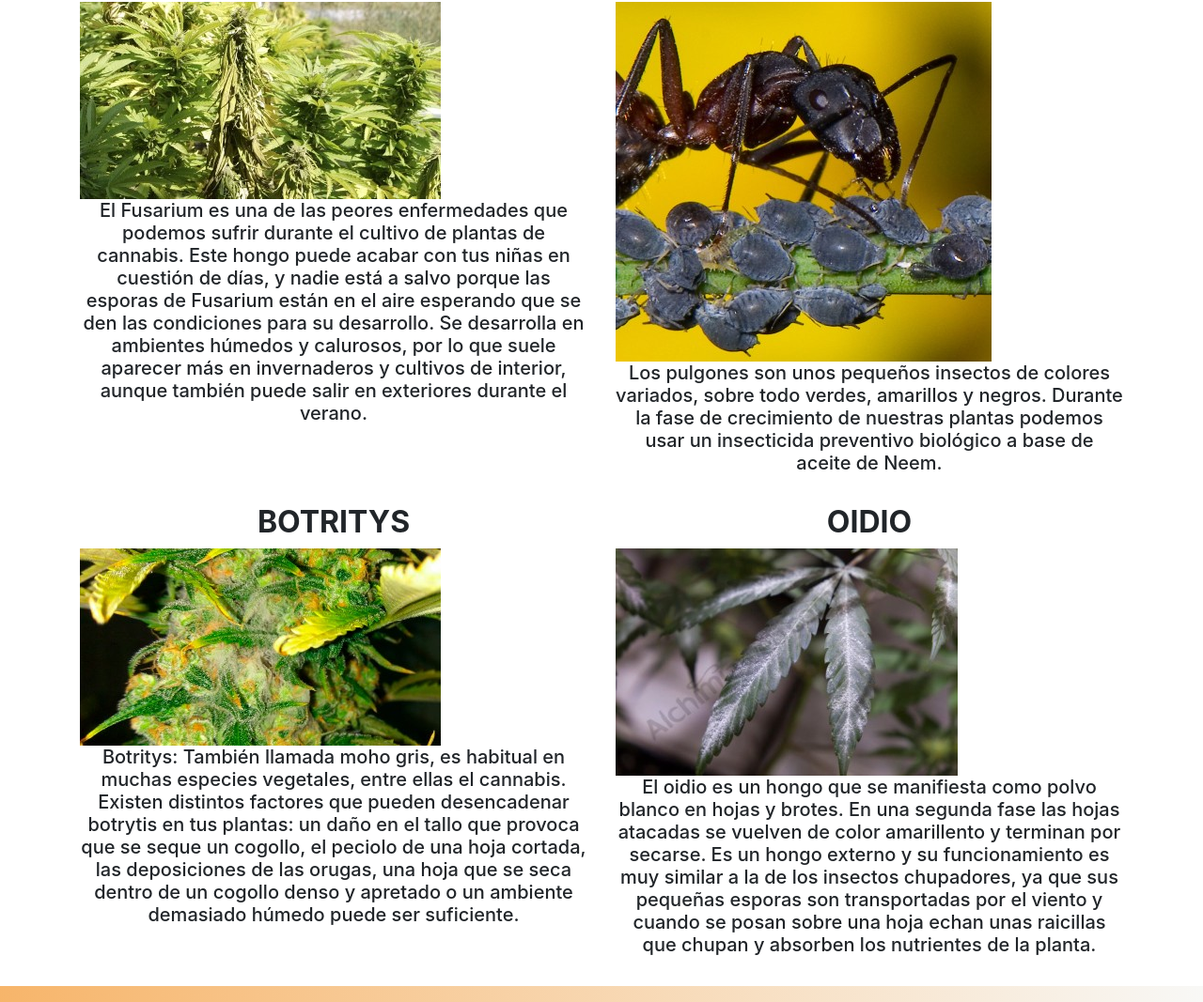
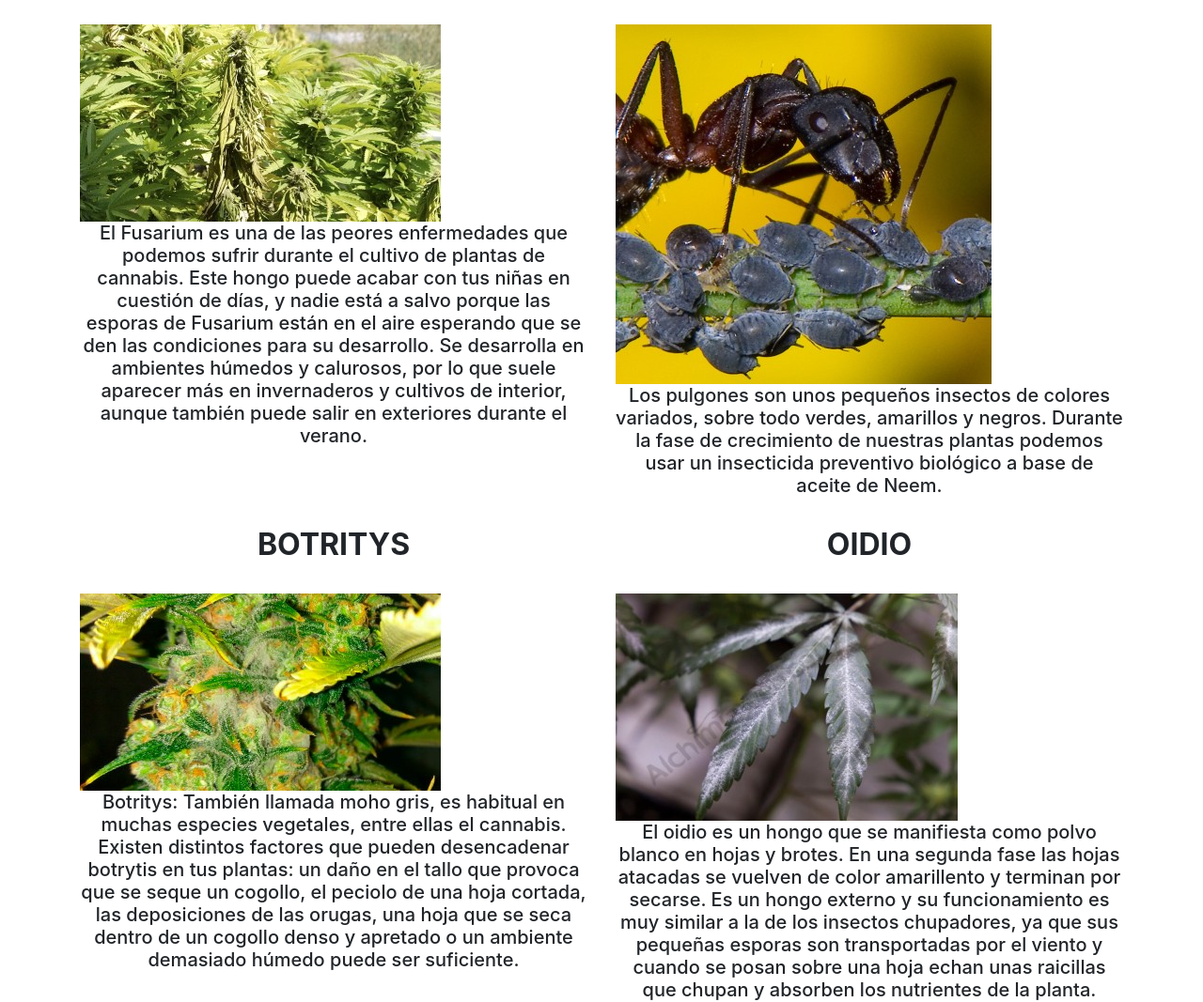
Before and after one commit to totilobato/BoraBoraGrow, a website: page informacion/plagas.html in a window 1280 px wide. Shown: the part 215-1282 px from the top of the page at 94% size. Drawn offline with nearby package versions, Linux system fonts and the light colour scheme.

Commit message:
fin por hoy

```diff
--- a/informacion/plagas.html
+++ b/informacion/plagas.html
@@ -62,25 +62,25 @@
         <h1 class="animate__animated animate__bounce">PLAGAS</h1><br>
         <div class="container">
             <div class="row">
-            <div data-aos="fade-right" class="col"><h2>FUSARYUM</h2>
+            <div data-aos="fade-right" class="col"><h2>FUSARYUM</h2><br>
                 <img  class="img-fluid" src="../assets/images/fusaryum1.jpg" alt="fusaryum">
                 <h5>El Fusarium es una de las peores enfermedades que podemos sufrir durante el cultivo de plantas de cannabis. Este hongo puede acabar con tus niñas en cuestión de días, y nadie está a salvo porque las esporas de Fusarium están en el aire esperando que se den las condiciones para su desarrollo.
                     Se desarrolla en ambientes húmedos y calurosos, por lo que suele aparecer más en invernaderos y cultivos de interior, aunque también puede salir en exteriores durante el verano.
                 </h5>
             </div>
-            <div data-aos="fade-left" class="col"><H2>PULGÓN</H2>
+            <div data-aos="fade-left" class="col"><H2>PULGÓN</H2><br>
                 <img  class="img-fluid" src="../assets/images/pulgon.jpg" alt="pulgon">
                 <h5>Los pulgones son unos pequeños insectos de colores variados, sobre todo verdes, amarillos y negros.
                     Durante la fase de crecimiento de nuestras plantas podemos usar un insecticida preventivo biológico a base de aceite de Neem.</h5>
             </div>
             <div class="w-100"></div><br>
-            <div data-aos="fade-right" class="col"><h2>BOTRITYS</h2>
+            <div data-aos="fade-right" class="col"><h2>BOTRITYS</h2><br>
                 <img class="img-fluid" src="../assets/images/botritys1.jpg" alt="botritys">
                 <h5>Botritys: También llamada moho gris, es habitual en muchas especies vegetales, entre ellas el cannabis.
                     Existen distintos factores que pueden desencadenar botrytis en tus plantas: un daño en el tallo que provoca que se seque un cogollo, el peciolo de una hoja cortada, las deposiciones de las orugas, una hoja que se seca dentro de un cogollo denso y apretado o un ambiente demasiado húmedo puede ser suficiente.
                 </h5>
             </div>
-            <div data-aos="fade-left" class="col"><h2>OIDIO</h2>
+            <div data-aos="fade-left" class="col"><h2>OIDIO</h2><br>
                 <img class="img-fluid" src="../assets/images/oidio1.jpg" alt="oidio">
                 <h5>El oidio es un hongo que se manifiesta como polvo blanco en hojas y brotes. En una segunda fase las hojas atacadas se vuelven de color amarillento y terminan por secarse.
                     Es un hongo externo y su funcionamiento es muy similar a la de los insectos chupadores, ya que sus pequeñas esporas son transportadas por el viento y cuando se posan sobre una hoja echan unas raicillas que chupan y absorben los nutrientes de la planta.
```
Also changed, not shown: index.html (+2 -2 lines), informacion/indoor.html (+9 -3 lines).
